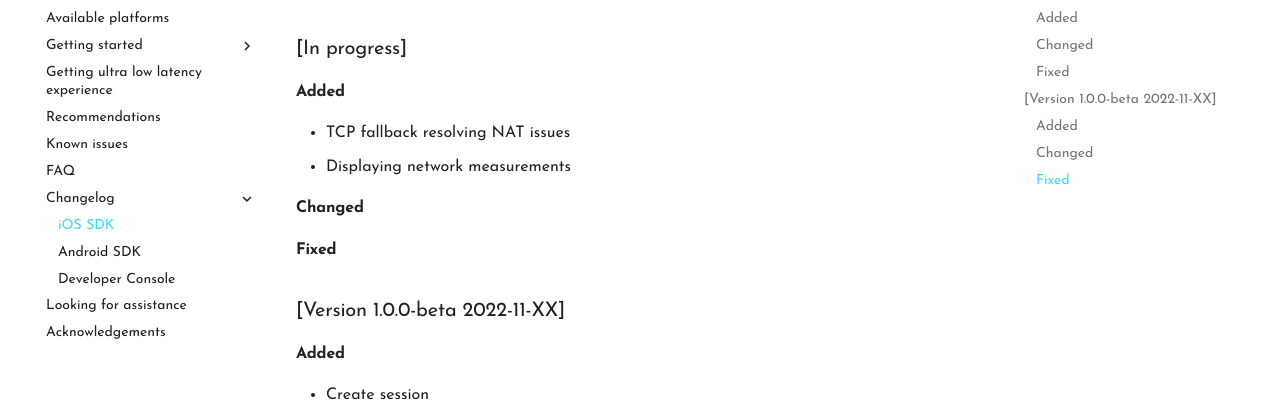
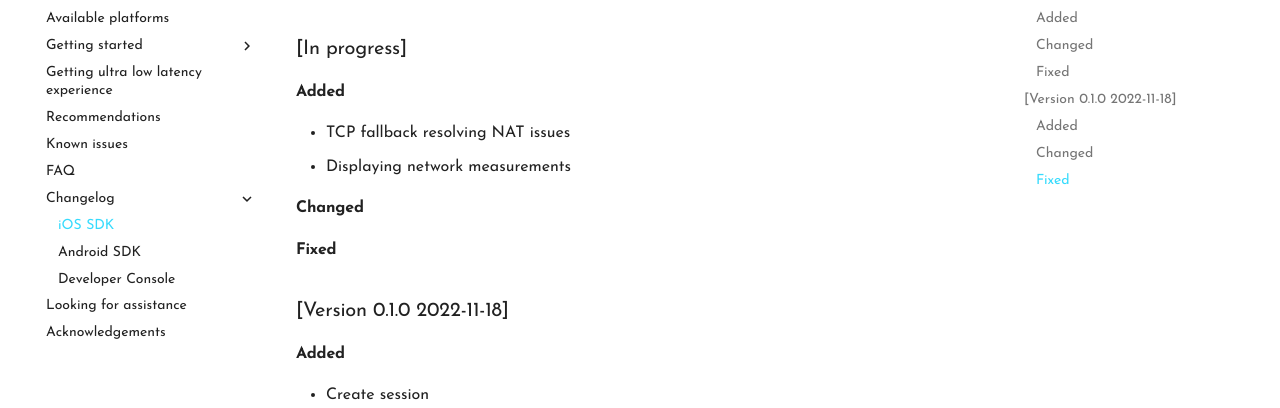
Before and after one commit to opensesamemedia/syncstage-docs, an MkDocs documentation site: the page built from docs/ios-changelog.md, in a window 1280 px wide. Shown: the part 146-554 px from the top of the page. Built offline with MkDocs 1.6.1 and Material for MkDocs 9.7.7, drawn with Linux system fonts in a browser that asks for light colours.

Commit message:
ios-changelog

```diff
--- a/docs/ios-changelog.md
+++ b/docs/ios-changelog.md
@@ -9,7 +9,7 @@
 
 #### Fixed
 
-### [Version 1.0.0-beta 2022-11-XX]
+### [Version 0.1.0 2022-11-18]
 #### Added
 
 * Create session
```
